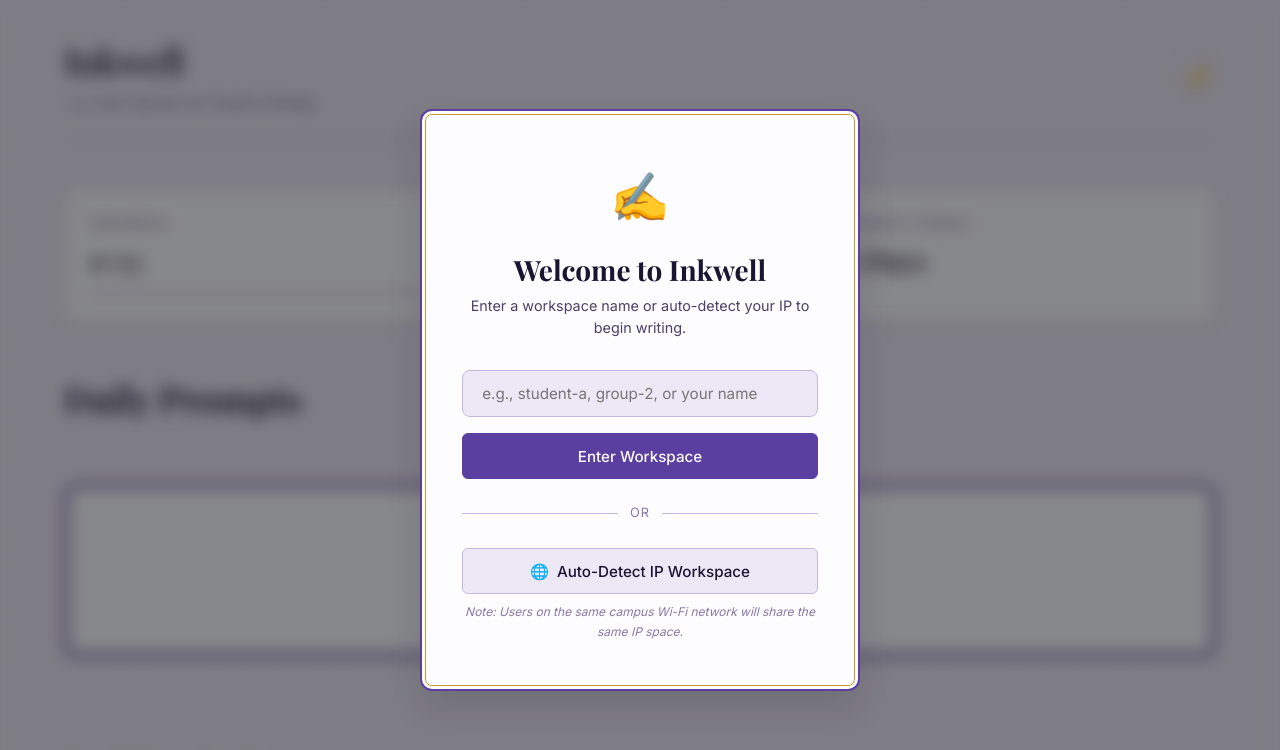
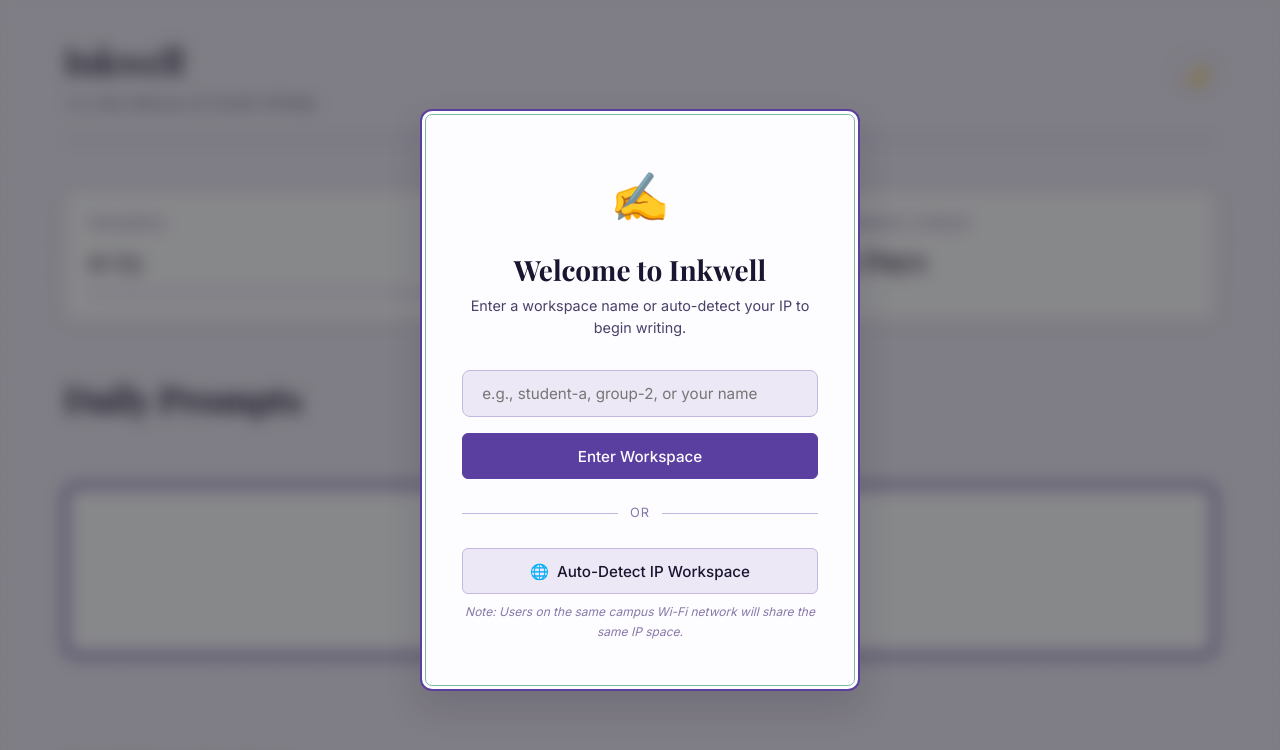
Before and after one commit to mashbela/Inkwellproject.io, a plain HTML site: page index.html in a window 1280 px wide. Shown: the top 750 px of the page. Drawn offline with nearby package versions, Linux system fonts and the light colour scheme; a web font is replaced by a local one.

Commit message:
purple-green

```diff
--- a/style.css
+++ b/style.css
@@ -11,7 +11,7 @@
   --text-muted: #8878a8;        /* Pale lilac-grey */
   --color-accent: #5b3fa0;      /* Bold, rich purple */
   --color-accent-light: #e2d9f3; /* Soft tint of lavender */
-  --color-gold: #c49a2e;        /* Antique gold hover */
+  --color-gold: #7ab89a;        /* Pale green hover */
   --color-gold-light: #f7f5ff;  /* Soft lavender page */
   --border-color: #c5b8e0;      /* Lilac tinted border */
   --shadow-sm: 0 2px 8px rgba(26, 21, 48, 0.06);
@@ -36,7 +36,7 @@
   --text-muted: #6e6490;        /* Pale slate purple */
   --color-accent: #a98de8;      /* Lighter bright purple */
   --color-accent-light: #221c3a; /* Soft deep violet accent */
-  --color-gold: #e0b84a;        /* Warm gold hover */
+  --color-gold: #90d4b4;        /* Light pale green hover */
   --color-gold-light: #1e1a32;  /* Dark violet frame */
   --border-color: #3a3060;      /* Deep violet borders */
   --shadow-sm: 0 2px 8px rgba(0, 0, 0, 0.3);
```
